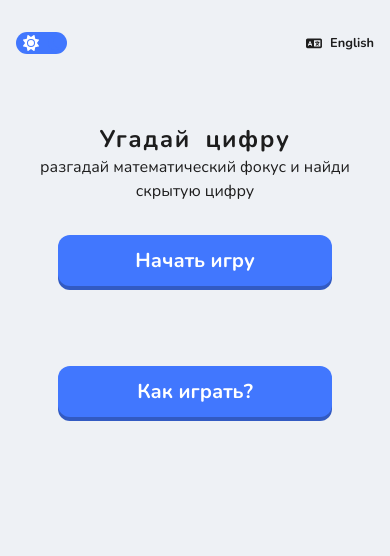
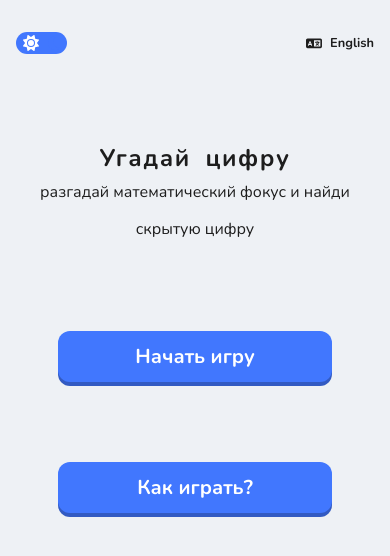
Before and after one commit to kuan312/web-game, a PHP site: page / in a window 390 px wide. Shown: the top 556 px of the page. Run offline with PHP 8.4, Linux system fonts and the light colour scheme.

Commit message:
css fixes

```diff
--- a/assets/css/style.css
+++ b/assets/css/style.css
@@ -409,13 +409,8 @@ body {
 }
 
 @media screen and (max-width: 650px) {
-    .header {
-        padding: 0;
-    }
-
     .game-desc {
         margin: 0rem 1.5rem;
-        line-height: 1.5rem;
     }
 
     .left-block {
```
